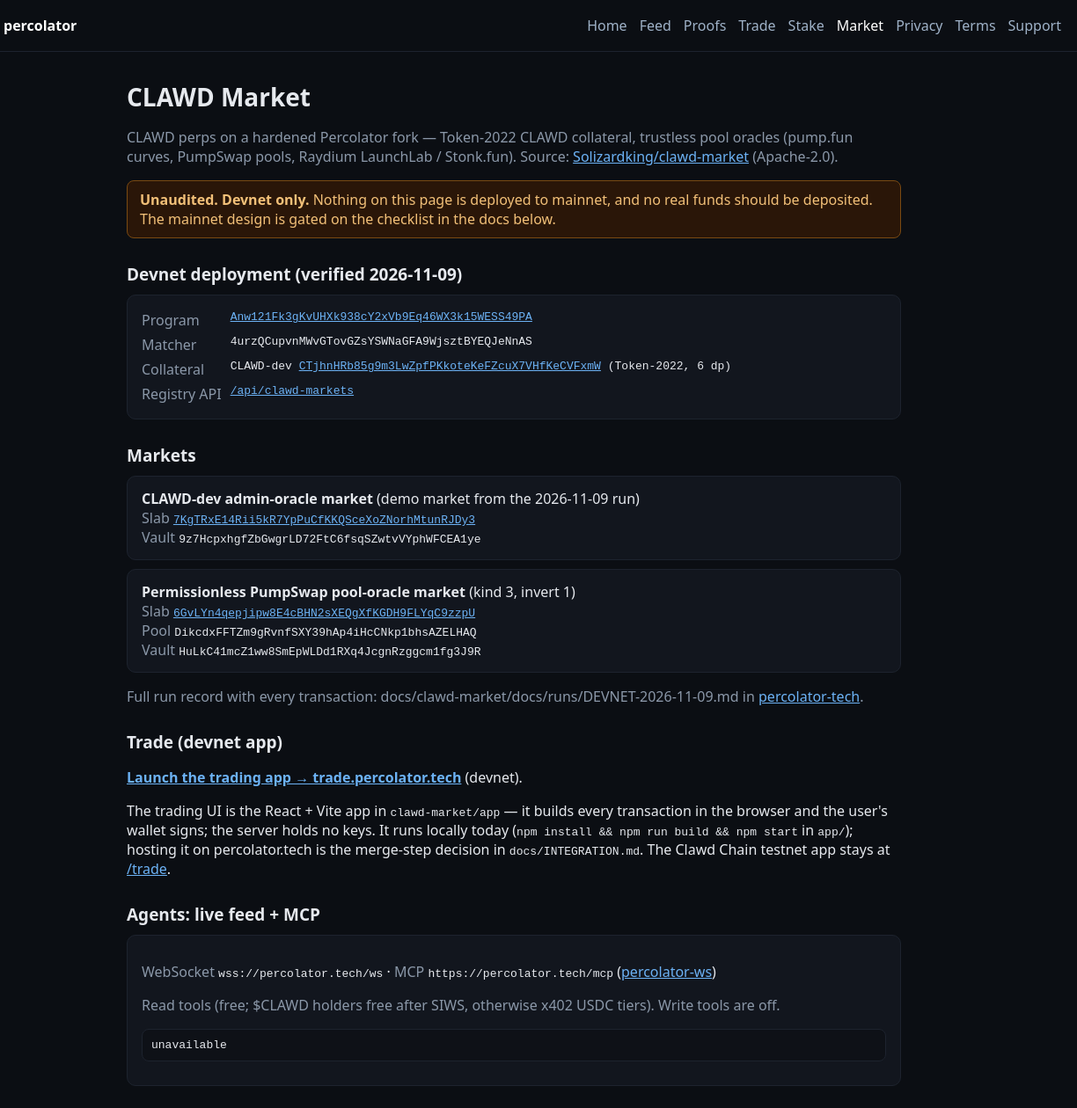
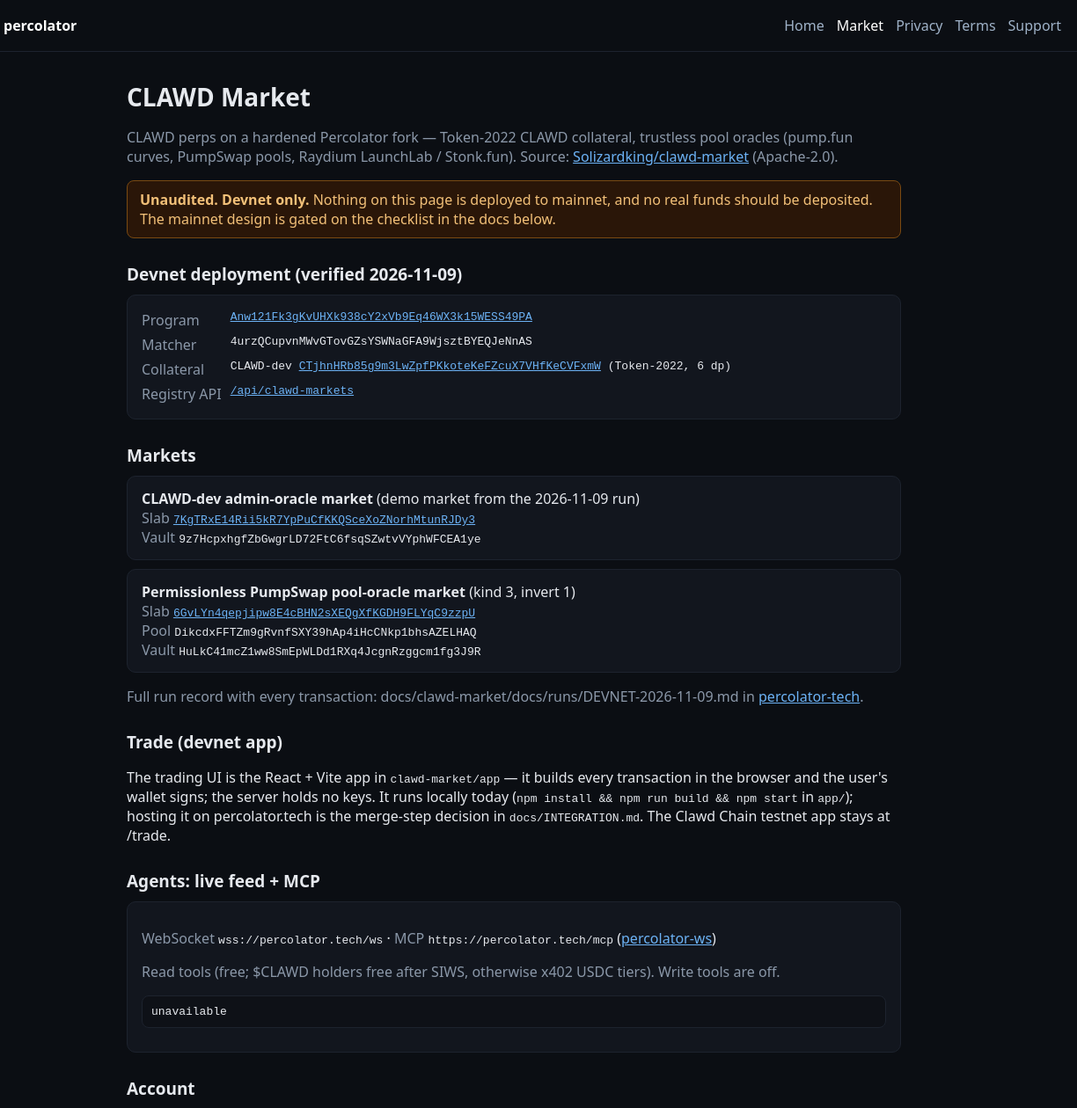
Before and after one commit to Solizardking/percolator-tech, a website: page public/market.html in a window 1280 px wide. Shown: the top 1260 px of the page at 88% size, 56-1280 px from the left. Drawn offline with Linux system fonts and the light colour scheme; no server answers.

Commit message:
Link-truth mirror: /market nav — unlink dead /proofs /stake /trade /feed, keep Privacy/Terms/Support (now live on percolator.tech)

```diff
--- a/public/market.html
+++ b/public/market.html
@@ -22,7 +22,7 @@
 </head>
 <body>
 <nav><a class="brand" href="/"><img src="/logo.svg" width="34" alt=""> percolator</a><span class="sp"></span>
-<a href="/">Home</a><a href="/feed">Feed</a><a href="/proofs">Proofs</a><a href="/trade">Trade</a><a href="/stake">Stake</a>
+<a href="/">Home</a>
 <a class="on" href="/market">Market</a>
 <a href="/privacy">Privacy</a><a href="/terms">Terms</a><a href="/support">Support</a></nav>
 <main>
@@ -53,12 +53,11 @@ funds should be deposited. The mainnet design is gated on the checklist in the d
 <a href="https://github.com/Solizardking/percolator-tech">percolator-tech</a>.</p>
 
 <h2>Trade (devnet app)</h2>
-<p><a href="https://trade.percolator.tech"><strong>Launch the trading app → trade.percolator.tech</strong></a> (devnet).</p>
 <p>The trading UI is the React + Vite app in <span class="mono">clawd-market/app</span> — it builds every transaction
 in the browser and the user's wallet signs; the server holds no keys. It runs locally today
 (<span class="mono">npm install &amp;&amp; npm run build &amp;&amp; npm start</span> in <span class="mono">app/</span>);
 hosting it on percolator.tech is the merge-step decision in <span class="mono">docs/INTEGRATION.md</span>.
-The Clawd Chain testnet app stays at <a href="/trade">/trade</a>.</p>
+The Clawd Chain testnet app stays at /trade.</p>
 
 <h2>Agents: live feed + MCP</h2>
 <div class="card">
```
